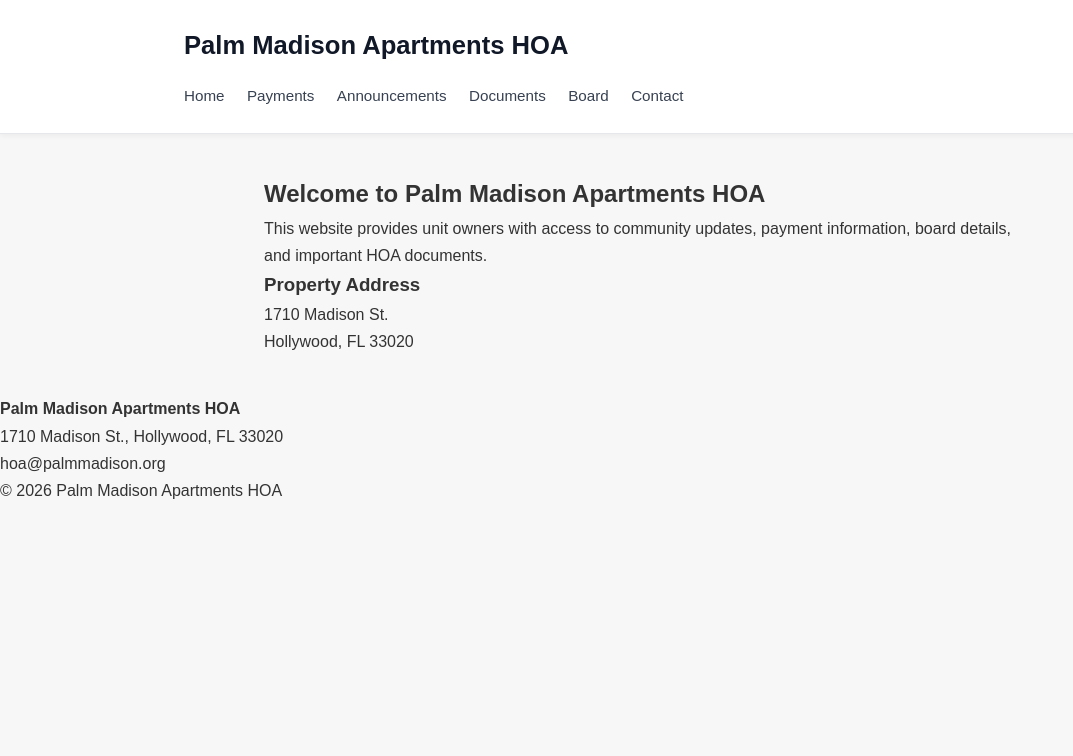
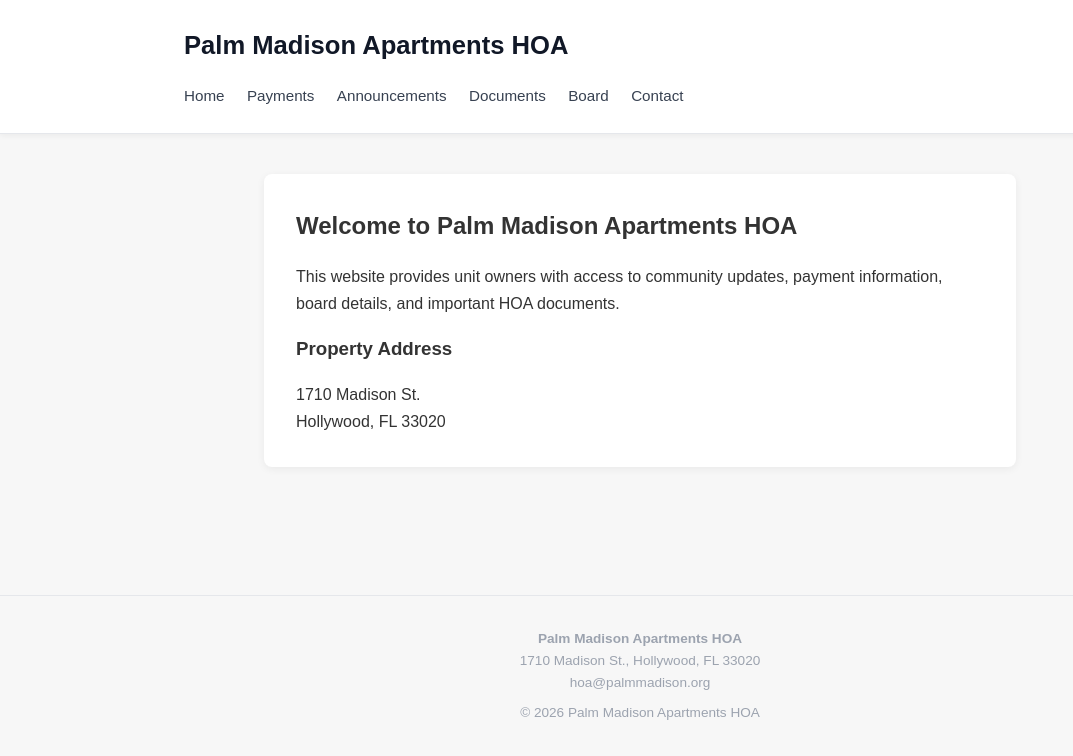
Before and after one commit to Palm-Madison-HOA/palmmadison.org, a Next.js app: page / in a window 1280 px wide. Shown: the top 756 px of the page, without its empty margins (0-1073 px from the left). Built offline with nearby package versions, Linux system fonts and the light colour scheme.

Commit message:
Refactor CSS for layout and footer adjustments
Added styles for card sections and adjusted footer margins.

```diff
--- a/app/globals.css
+++ b/app/globals.css
@@ -1,9 +1,11 @@
+/* Reset */
 * {
   box-sizing: border-box;
   margin: 0;
   padding: 0;
 }
 
+/* Base */
 body {
   background: #f7f7f7;
   color: #333;
@@ -20,6 +22,7 @@ a:hover {
   text-decoration: underline;
 }
 
+/* Layout Containers */
 .header-container {
   margin: 0 auto;
   max-width: 960px;
@@ -32,6 +35,7 @@ a:hover {
   padding: 2.5rem 1.5rem;
 }
 
+/* Header */
 .site-header {
   background: #ffffff;
   border-bottom: 1px solid #e5e7eb;
@@ -46,6 +50,7 @@ a:hover {
   margin-bottom: 0.9rem;
 }
 
+/* Navigation */
 .nav-list {
   display: flex;
   flex-wrap: wrap;
@@ -64,21 +69,12 @@ a:hover {
   text-decoration: none;
 }
 
+/* Typography */
 .page-title {
   color: #111827;
   font-size: 2rem;
   font-weight: 700;
   margin-bottom: 1.25rem;
-}
-
-.page-section {
-  background: #ffffff;
-  border-radius: 8px;
-  box-shadow: 0 2px 8px rgba(0, 0, 0, 0.06);
-  display: grid;
-  gap: 1rem;
-  margin-bottom: 2.5rem;
-  padding: 2rem;
 }
 
 .page-text {
@@ -90,6 +86,7 @@ a:hover {
   margin-top: 0;
 }
 
+/* Lists */
 .page-list {
   color: #555;
   line-height: 1.8;
@@ -100,15 +97,36 @@ a:hover {
   margin-top: 0.5rem;
 }
 
-.site-footer {
+/* Card Sections */
+.page-section,
+.card {
+  background: #ffffff;
+  border-radius: 8px;
+  box-shadow: 0 2px 8px rgba(0, 0, 0, 0.06);
+  display: grid;
+  gap: 1rem;
+  margin-bottom: 2.5rem;
+  padding: 2rem;
+}
+
+/* Footer */
+.site-footer,
+.footer {
   border-top: 1px solid #e5e7eb;
-  margin-top: 2rem;
+  margin-top: 3rem;
   padding: 2rem 1.5rem;
   text-align: center;
 }
 
-.site-footer p {
+.site-footer p,
+.footer p {
   color: #9ca3af;
   font-size: 0.85rem;
   line-height: 1.6;
 }
+
+.footer-copy {
+  margin-top: 0.5rem;
+  color: #777;
+  font-size: 0.85rem;
+}
```
